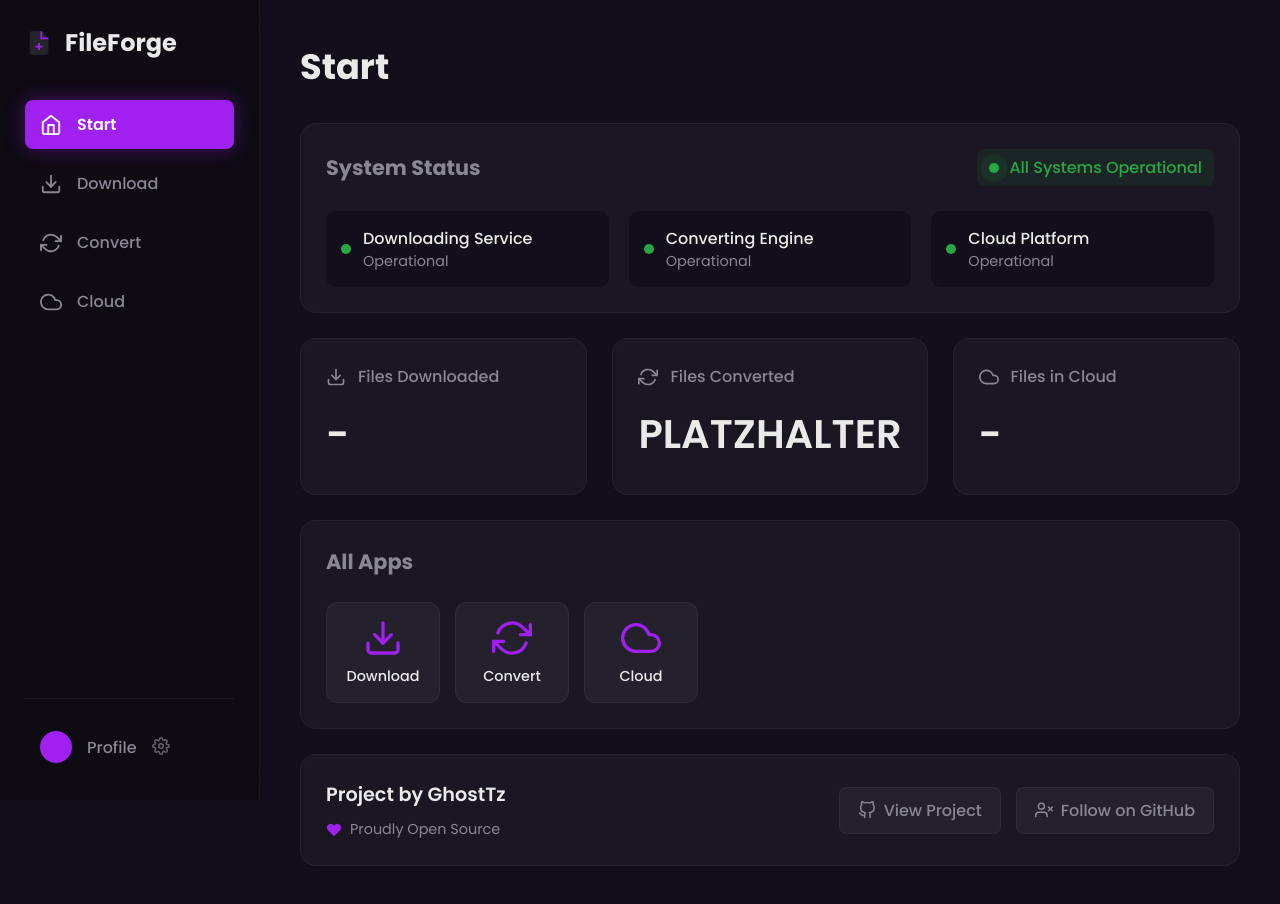
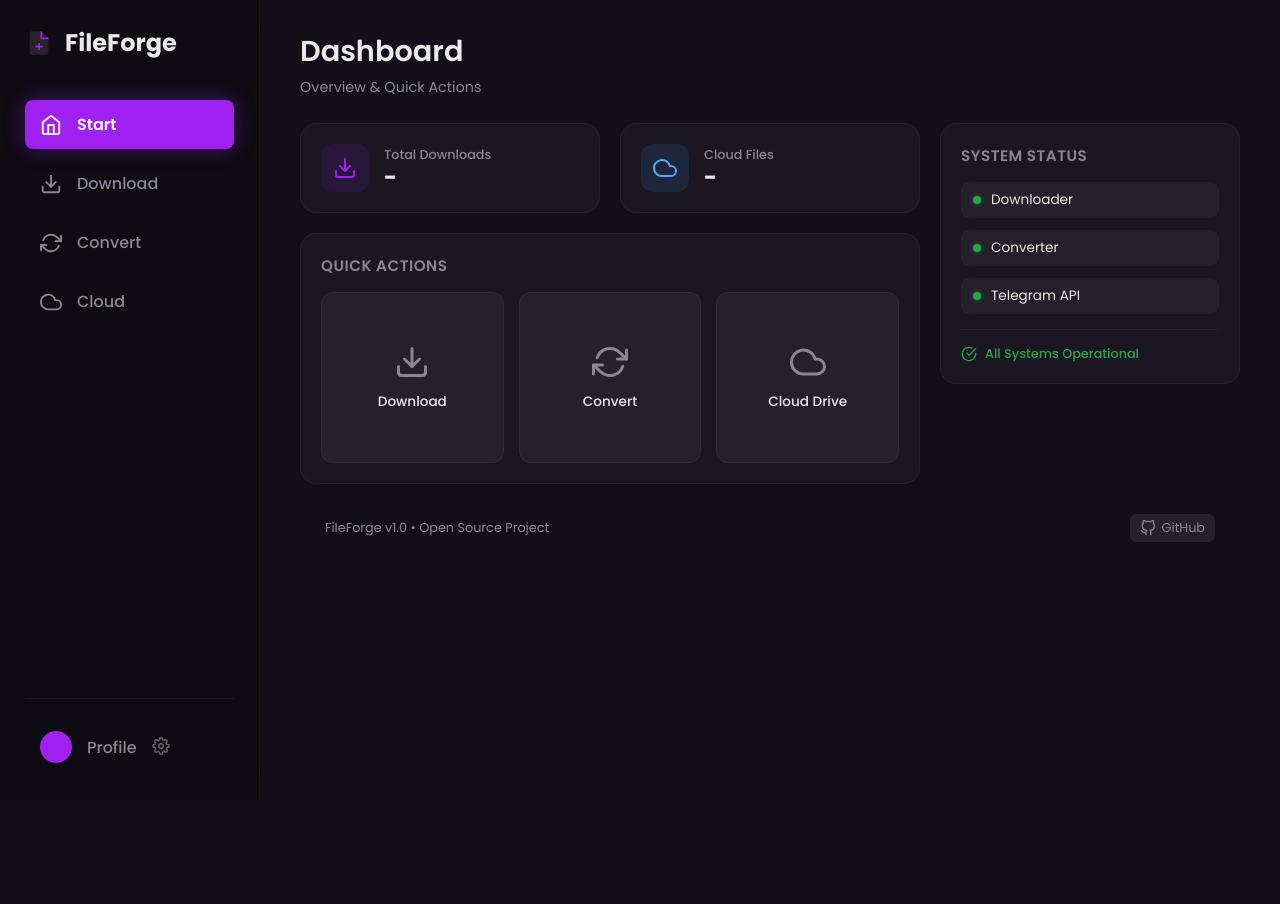
Before and after one commit to GhostTz/FileForge, a website: page src/app/views/dashboard.html in a window 1280 px wide. After the commit the page ends 800 px from the top, so only its background shows below. Drawn offline with Linux system fonts and the light colour scheme; files that its build step writes are made by us from their sources; no server answers; files whose address does not match are found by name.

Commit message:
new start design

```diff
--- a/src/app/public/css/start.css
+++ b/src/app/public/css/start.css
@@ -1,219 +1,302 @@
-/* Padding direkt auf den Inhalt geben, da Container nun keines mehr hat */
-.main-header, .start-page-grid {
-    padding: 40px;
+/* Container Reset */
+.start-container {
+    padding: 30px 40px;
+    max-width: 1200px;
+    margin: 0 auto;
+    animation: fadeIn 0.4s ease-out;
 }
 
-.main-header {
-    padding-bottom: 0; /* Header-Abstand nur oben und seitlich */
-    margin-bottom: 30px;
-}
-
-.main-header h1 {
-    font-size: 2.2rem;
-}
-
-.start-page-grid {
-    display: grid;
-    grid-template-columns: repeat(3, 1fr);
-    gap: 25px;
-    padding-top: 0; /* Abstand oben kommt vom Header */
-}
-
-.stat-card-large, .stat-card-small {
-    background-color: var(--card-bg);
-    padding: 25px;
-    border-radius: 16px;
-    border: 1px solid var(--card-border);
-    opacity: 0;
-    transform: translateY(20px);
-    animation: fadeInUp 0.5s ease-out forwards;
-}
-
-.stat-card-large {
-    grid-column: 1 / -1;
-    animation-delay: 0.1s;
-}
-
-.stat-card-small {
-    padding-bottom: 30px;
-}
-
-.stat-card-small:nth-of-type(2) { animation-delay: 0.2s; }
-.stat-card-small:nth-of-type(3) { animation-delay: 0.3s; }
-.stat-card-small:nth-of-type(4) { animation-delay: 0.4s; }
-
-.large-card-header {
-    display: flex;
-    justify-content: space-between;
-    align-items: center;
+/* Header */
+.start-header {
     margin-bottom: 25px;
 }
 
-.large-card-header h3 {
-    font-size: 1.3rem;
-    color: var(--text-muted);
+.start-header h1 {
+    font-size: 1.8rem;
+    font-weight: 600;
+    margin: 0;
+    color: var(--text-color);
 }
 
-.status-badge {
-    display: flex;
-    align-items: center;
-    gap: 10px;
-    background-color: rgba(40, 167, 69, 0.1);
-    color: #28a745;
-    padding: 6px 12px;
-    border-radius: 8px;
-    font-weight: 500;
+.start-header p {
+    color: var(--text-muted);
+    font-size: 0.9rem;
+    margin-top: 4px;
 }
 
-.status-indicator {
-    width: 10px;
-    height: 10px;
-    border-radius: 50%;
-    background-color: #28a745;
-}
-
-.status-indicator.pulse {
-    animation: pulse 2s infinite;
-}
-
-.sub-services {
+/* Bento Grid System */
+.bento-grid {
     display: grid;
-    grid-template-columns: repeat(auto-fit, minmax(200px, 1fr));
+    grid-template-columns: 1fr 1fr 1fr; /* 3 Spalten Desktop */
+    grid-template-rows: auto auto auto;
     gap: 20px;
 }
 
-.sub-service-item {
+/* Karten Basis-Style */
+.bento-card {
+    background-color: var(--card-bg);
+    border: 1px solid var(--card-border);
+    border-radius: 16px;
+    padding: 20px;
+    display: flex;
+    flex-direction: column;
+    transition: transform 0.2s ease, border-color 0.2s ease;
+    backdrop-filter: blur(10px);
+}
+
+.bento-card:hover {
+    border-color: rgba(255,255,255,0.1);
+    transform: translateY(-2px);
+}
+
+/* --- 1. Stats Cards --- */
+.stat-card {
+    grid-column: span 1;
+    flex-direction: row;
+    align-items: center;
+    gap: 15px;
+}
+
+.stat-icon-bg {
+    width: 48px;
+    height: 48px;
+    border-radius: 12px;
+    background: rgba(160, 32, 240, 0.1);
     display: flex;
     align-items: center;
-    gap: 12px;
-    background: var(--background-main);
-    padding: 15px;
-    border-radius: 10px;
+    justify-content: center;
+    color: var(--primary-color);
+    flex-shrink: 0;
 }
 
-.service-info h4 { font-size: 1rem; font-weight: 500; }
-.service-info p { font-size: 0.9rem; color: var(--text-muted); }
+.stat-icon-bg.cloud {
+    background: rgba(79, 172, 254, 0.1);
+    color: #4facfe;
+}
 
-.card-header {
+.stat-info {
     display: flex;
-    align-items: center;
-    gap: 12px;
+    flex-direction: column;
+    overflow: hidden; /* Verhindert Text-Umbruch Probleme */
+}
+
+.stat-label {
+    font-size: 0.8rem;
     color: var(--text-muted);
     font-weight: 500;
-    margin-bottom: 15px;
+    white-space: nowrap;
 }
 
-.card-header svg { width: 20px; height: 20px; }
-.stat-value { font-size: 2.5rem; font-weight: 600; color: var(--text-color); }
-
-.project-card {
-    animation-delay: 0.5s;
+.stat-number {
+    font-size: 1.4rem;
+    font-weight: 700;
+    color: var(--text-color);
+    line-height: 1.2;
 }
 
-.project-card-content {
-    display: flex;
-    align-items: center;
-    justify-content: space-between;
-    gap: 20px;
-    flex-wrap: wrap;
+/* --- 2. Launcher Card --- */
+.launcher-card {
+    grid-column: span 2;
+    grid-row: span 2;
 }
 
-.project-info h3 { font-size: 1.2rem; font-weight: 600; }
-.open-source-badge {
-    display: flex;
-    align-items: center;
-    gap: 8px;
-    margin-top: 10px;
+.launcher-card h3, .status-card h3 {
+    font-size: 0.95rem;
     color: var(--text-muted);
-    font-size: 0.9rem;
+    margin-bottom: 15px;
+    font-weight: 600;
+    text-transform: uppercase;
+    letter-spacing: 0.5px;
 }
-.open-source-badge svg { color: var(--primary-color); width: 16px; height: 16px; }
 
-.project-links { display: flex; gap: 15px; }
-.project-link-btn {
-    padding: 10px 18px;
+.launcher-grid {
+    display: grid;
+    grid-template-columns: repeat(3, 1fr);
+    gap: 15px;
+    height: 100%;
+}
+
+.launch-btn {
     background: var(--active-bg);
     border: 1px solid var(--card-border);
-    border-radius: 8px;
-    text-decoration: none;
-    color: var(--text-muted);
-    display: flex;
-    align-items: center;
-    gap: 8px;
-    font-weight: 500;
-    transition: all 0.2s ease;
-}
-.project-link-btn:hover {
-    background: var(--card-bg);
-    color: var(--text-color);
-    transform: translateY(-2px);
-    border-color: rgba(255, 255, 255, 0.1);
-}
-.project-link-btn svg { width: 18px; height: 18px; }
-
-/* NEU: App Launcher CSS */
-.app-launcher-section {
-    grid-column: 1 / -1;
-}
-
-.app-launcher-grid {
-    display: grid;
-    grid-template-columns: repeat(auto-fill, minmax(100px, 1fr));
-    gap: 15px;
-    margin-top: 15px;
-}
-
-.launcher-item {
+    border-radius: 12px;
     display: flex;
     flex-direction: column;
     align-items: center;
     justify-content: center;
-    background: var(--active-bg);
-    padding: 15px;
-    border-radius: 12px;
     text-decoration: none;
     color: var(--text-color);
-    border: 1px solid var(--card-border);
+    transition: all 0.2s ease;
+    padding: 15px;
+    gap: 10px;
+    text-align: center;
+}
+
+.launch-btn:hover {
+    background: var(--card-bg);
+    border-color: var(--primary-color);
+    transform: scale(1.02);
+}
+
+.launch-icon {
+    width: 36px;
+    height: 36px;
+    margin-bottom: 2px;
+    color: var(--text-muted);
+    transition: color 0.2s;
+}
+
+.launch-btn:hover .launch-icon { color: var(--primary-color); }
+.launch-btn span { font-size: 0.85rem; font-weight: 500; }
+
+/* --- 3. Status Card --- */
+.status-card {
+    grid-column: 3 / 4;
+    grid-row: 1 / 3;
+}
+
+.status-list {
+    flex-grow: 1;
+    display: flex;
+    flex-direction: column;
+    gap: 12px;
+}
+
+.status-item {
+    display: flex;
+    align-items: center;
+    gap: 10px;
+    font-size: 0.85rem;
+    color: var(--text-color);
+    padding: 8px 12px;
+    background: var(--active-bg);
+    border-radius: 8px;
+}
+
+.dot {
+    width: 8px;
+    height: 8px;
+    border-radius: 50%;
+    background-color: #28a745;
+    box-shadow: 0 0 5px rgba(40, 167, 69, 0.5);
+}
+
+.overall-status {
+    margin-top: 15px;
+    padding-top: 15px;
+    border-top: 1px solid var(--card-border);
+    display: flex;
+    align-items: center;
+    gap: 8px;
+    color: #28a745;
+    font-size: 0.8rem;
+    font-weight: 500;
+}
+
+/* --- 4. Footer Card --- */
+.footer-card {
+    grid-column: 1 / -1;
+    padding: 10px 25px;
+    background: transparent;
+    border: none;
+}
+
+.footer-content {
+    display: flex;
+    justify-content: space-between;
+    align-items: center;
+    color: var(--text-muted);
+    font-size: 0.8rem;
+}
+
+.github-mini-btn {
+    display: flex;
+    align-items: center;
+    gap: 6px;
+    color: var(--text-muted);
+    text-decoration: none;
+    padding: 5px 10px;
+    border-radius: 6px;
+    background: var(--active-bg);
     transition: all 0.2s;
 }
 
-.launcher-item:hover {
-    transform: translateY(-3px);
-    border-color: var(--primary-color);
+.github-mini-btn:hover {
+    color: var(--text-color);
     background: var(--card-bg);
 }
 
-.launcher-icon {
-    width: 40px;
-    height: 40px;
-    margin-bottom: 8px;
-    color: var(--primary-color);
+/* --- RESPONSIVE DESIGN FIXES --- */
+
+/* Tablet (bis 992px) */
+@media (max-width: 992px) {
+    .bento-grid {
+        grid-template-columns: 1fr 1fr; /* 2 Spalten */
     }
 
-.launcher-icon svg {
-    width: 100%;
-    height: 100%;
+    .status-card {
+        grid-column: span 2; /* Volle Breite */
+        grid-row: auto;
+        flex-direction: column;
     }
 
-.launcher-item span {
-    font-size: 0.9rem;
-    font-weight: 500;
+    .status-list {
+        flex-direction: row;
+        flex-wrap: wrap;
     }
 
-@keyframes fadeInUp { to { opacity: 1; transform: translateY(0); } }
-@keyframes pulse {
-    0% { box-shadow: 0 0 0 0 rgba(40, 167, 69, 0.7); }
-    70% { box-shadow: 0 0 0 10px rgba(40, 167, 69, 0); }
-    100% { box-shadow: 0 0 0 0 rgba(40, 167, 69, 0); }
+    .status-item { flex: 1; justify-content: center; }
 }
 
+/* Mobile (bis 768px) - Hier passiert der Fix! */
 @media (max-width: 768px) {
-    .main-header, .start-page-grid { padding: 20px; }
-    .main-header { padding-bottom: 0; }
-    .start-page-grid { padding-top: 0; grid-template-columns: 1fr; }
+    .start-container {
+        padding: 20px;
+        /* WICHTIG: Platz für Bottom-Nav lassen! */
+        padding-bottom: 100px;
+    }
 
-    .main-header h1 { font-size: 1.8rem; }
-    .stat-value { font-size: 2rem; }
-    .large-card-header { flex-direction: column; align-items: flex-start; gap: 10px; }
-    .project-card-content { justify-content: center; text-align: center; }
+    .bento-grid {
+        /* Kein Grid mehr, sondern alles sauber untereinander */
+        display: flex;
+        flex-direction: column;
+        gap: 15px;
     }
+
+    /* Alle Karten nehmen volle Breite */
+    .stat-card, .launcher-card, .status-card, .footer-card {
+        width: 100%;
+        margin: 0;
+    }
+
+    /* Quick Actions reparieren */
+    .launcher-grid {
+        /* Buttons passen sich an, mindestens 100px breit.
+           Führt zu 2 oder 3 Buttons pro Zeile, je nach Handybreite. */
+        grid-template-columns: repeat(auto-fit, minmax(100px, 1fr));
+    }
+
+    .launch-btn {
+        padding: 15px 10px; /* Etwas weniger Padding an den Seiten */
+    }
+
+    /* Status Liste auf Mobile untereinander */
+    .status-list {
+        flex-direction: column;
+    }
+
+    .status-item {
+        justify-content: flex-start;
+    }
+
+    .footer-content {
+        flex-direction: column;
+        gap: 10px;
+        text-align: center;
+    }
+}
+
+@keyframes fadeIn {
+    from { opacity: 0; transform: translateY(10px); }
+    to { opacity: 1; transform: translateY(0); }
+}
--- a/src/app/views/start.html
+++ b/src/app/views/start.html
@@ -1,141 +1,90 @@
-<header class="main-header">
-    <h1>Start</h1>
-</header>
+<div class="start-container">
+    <header class="start-header">
+        <div class="welcome-text">
+            <h1>Dashboard</h1>
+            <p>Overview & Quick Actions</p>
+        </div>
+    </header>
 
-<section class="start-page-grid">
-    <div class="stat-card-large server-status">
-        <div class="large-card-header">
-            <h3>System Status</h3>
-            <div class="status-badge">
-                <span class="status-indicator pulse"></span>
-                All Systems Operational
+    <div class="bento-grid">
+        <!-- 1. Stats Row (2 nebeneinander) -->
+        <div class="bento-card stat-card">
+            <div class="stat-icon-bg">
+                <svg xmlns="http://www.w3.org/2000/svg" width="24" height="24" viewBox="0 0 24 24" fill="none" stroke="currentColor" stroke-width="2" stroke-linecap="round" stroke-linejoin="round"><path d="M21 15v4a2 2 0 0 1-2 2H5a2 2 0 0 1-2-2v-4"/><polyline points="7 10 12 15 17 10"/><line x1="12" y1="15" x2="12" y2="3"/></svg>
+            </div>
+            <div class="stat-info">
+                <span class="stat-label">Total Downloads</span>
+                <span class="stat-number" id="total-downloads-count">...</span>
             </div>
         </div>
-        <div class="sub-services">
-            <div class="sub-service-item">
-                <span class="status-indicator"></span>
-                <div class="service-info">
-                    <h4>Downloading Service</h4>
-                    <p>Operational</p>
+
+        <div class="bento-card stat-card">
+            <div class="stat-icon-bg cloud">
+                <svg xmlns="http://www.w3.org/2000/svg" width="24" height="24" viewBox="0 0 24 24" fill="none" stroke="currentColor" stroke-width="2" stroke-linecap="round" stroke-linejoin="round"><path d="M18 10h-1.26A8 8 0 1 0 9 20h9a5 5 0 0 0 0-10z"></path></svg>
+            </div>
+            <div class="stat-info">
+                <span class="stat-label">Cloud Files</span>
+                <span class="stat-number" id="cloud-file-count">...</span>
+            </div>
+        </div>
+
+        <!-- 2. App Launcher (Große Box) -->
+        <div class="bento-card launcher-card">
+            <h3>Quick Actions</h3>
+            <div class="launcher-grid">
+                <a href="#" data-page="download" class="launch-btn nav-link">
+                    <div class="launch-icon download">
+                        <svg xmlns="http://www.w3.org/2000/svg" viewBox="0 0 24 24" fill="none" stroke="currentColor" stroke-width="2" stroke-linecap="round" stroke-linejoin="round"><path d="M21 15v4a2 2 0 0 1-2 2H5a2 2 0 0 1-2-2v-4"/><polyline points="7 10 12 15 17 10"/><line x1="12" y1="15" x2="12" y2="3"/></svg>
+                    </div>
+                    <span>Download</span>
+                </a>
+                <a href="#" data-page="convert" class="launch-btn nav-link">
+                    <div class="launch-icon convert">
+                        <svg xmlns="http://www.w3.org/2000/svg" viewBox="0 0 24 24" fill="none" stroke="currentColor" stroke-width="2" stroke-linecap="round" stroke-linejoin="round"><polyline points="23 4 23 10 17 10"/><polyline points="1 20 1 14 7 14"/><path d="M3.51 9a9 9 0 0 1 14.85-3.36L23 10M1 14l4.64 4.36A9 9 0 0 0 20.49 15"/></svg>
+                    </div>
+                    <span>Convert</span>
+                </a>
+                <a href="#" data-page="cloud" class="launch-btn nav-link">
+                    <div class="launch-icon cloud">
+                        <svg xmlns="http://www.w3.org/2000/svg" viewBox="0 0 24 24" fill="none" stroke="currentColor" stroke-width="2" stroke-linecap="round" stroke-linejoin="round"><path d="M18 10h-1.26A8 8 0 1 0 9 20h9a5 5 0 0 0 0-10z"></path></svg>
+                    </div>
+                    <span>Cloud Drive</span>
+                </a>
+            </div>
+        </div>
+
+        <!-- 3. System Status (Hochkant Box) -->
+        <div class="bento-card status-card">
+            <h3>System Status</h3>
+            <div class="status-list">
+                <div class="status-item">
+                    <span class="dot online"></span>
+                    <span>Downloader</span>
+                </div>
+                <div class="status-item">
+                    <span class="dot online"></span>
+                    <span>Converter</span>
+                </div>
+                <div class="status-item">
+                    <span class="dot online"></span>
+                    <span>Telegram API</span>
                 </div>
             </div>
-            <div class="sub-service-item">
-                <span class="status-indicator"></span>
-                <div class="service-info">
-                    <h4>Converting Engine</h4>
-                    <p>Operational</p>
-                </div>
-            </div>
-            <div class="sub-service-item">
-                <span class="status-indicator"></span>
-                <div class="service-info">
-                    <h4>Cloud Platform</h4>
-                    <p>Operational</p>
-                </div>
+            <div class="overall-status">
+                <svg xmlns="http://www.w3.org/2000/svg" width="16" height="16" viewBox="0 0 24 24" fill="none" stroke="currentColor" stroke-width="2" stroke-linecap="round" stroke-linejoin="round"><path d="M22 11.08V12a10 10 0 1 1-5.93-9.14"></path><polyline points="22 4 12 14.01 9 11.01"></polyline></svg>
+                <span>All Systems Operational</span>
             </div>
         </div>
-    </div>
 
-    <div class="stat-card-small">
-        <div class="card-header">
-            <svg xmlns="http://www.w3.org/2000/svg" viewBox="0 0 24 24" fill="none" stroke="currentColor"
-                stroke-width="2" stroke-linecap="round" stroke-linejoin="round">
-                <path d="M21 15v4a2 2 0 0 1-2 2H5a2 2 0 0 1-2-2v-4" />
-                <polyline points="7 10 12 15 17 10" />
-                <line x1="12" y1="15" x2="12" y2="3" />
-            </svg>
-            <span>Files Downloaded</span>
-        </div>
-        <div class="stat-value" id="total-downloads-count">Loading...</div>
-    </div>
-
-    <div class="stat-card-small">
-        <div class="card-header">
-            <svg xmlns="http://www.w3.org/2000/svg" viewBox="0 0 24 24" fill="none" stroke="currentColor"
-                stroke-width="2" stroke-linecap="round" stroke-linejoin="round">
-                <polyline points="23 4 23 10 17 10" />
-                <polyline points="1 20 1 14 7 14" />
-                <path d="M3.51 9a9 9 0 0 1 14.85-3.36L23 10M1 14l4.64 4.36A9 9 0 0 0 20.49 15" />
-            </svg>
-            <span>Files Converted</span>
-        </div>
-        <div class="stat-value">PLATZHALTER</div>
-    </div>
-
-    <div class="stat-card-small">
-        <div class="card-header">
-            <svg xmlns="http://www.w3.org/2000/svg" width="24" height="24" viewBox="0 0 24 24" fill="none"
-                stroke="currentColor" stroke-width="2" stroke-linecap="round" stroke-linejoin="round">
-                <path d="M18 10h-1.26A8 8 0 1 0 9 20h9a5 5 0 0 0 0-10z"></path>
-            </svg>
-            <span>Files in Cloud</span>
-        </div>
-        <div class="stat-value" id="cloud-file-count">Loading...</div>
-    </div>
-
-    <!-- NEU: App Launcher -->
-    <div class="stat-card-large app-launcher-section">
-        <div class="large-card-header">
-            <h3>All Apps</h3>
-        </div>
-        <div class="app-launcher-grid">
-            <a href="#" data-page="download" class="launcher-item nav-link">
-                <div class="launcher-icon">
-                    <svg xmlns="http://www.w3.org/2000/svg" viewBox="0 0 24 24" fill="none" stroke="currentColor" stroke-width="2" stroke-linecap="round" stroke-linejoin="round"><path d="M21 15v4a2 2 0 0 1-2 2H5a2 2 0 0 1-2-2v-4" /><polyline points="7 10 12 15 17 10" /><line x1="12" y1="15" x2="12" y2="3" /></svg>
-                </div>
-                <span>Download</span>
-            </a>
-            <a href="#" data-page="convert" class="launcher-item nav-link">
-                <div class="launcher-icon">
-                    <svg xmlns="http://www.w3.org/2000/svg" viewBox="0 0 24 24" fill="none" stroke="currentColor" stroke-width="2" stroke-linecap="round" stroke-linejoin="round"><polyline points="23 4 23 10 17 10" /><polyline points="1 20 1 14 7 14" /><path d="M3.51 9a9 9 0 0 1 14.85-3.36L23 10M1 14l4.64 4.36A9 9 0 0 0 20.49 15" /></svg>
-                </div>
-                <span>Convert</span>
-            </a>
-            <a href="#" data-page="cloud" class="launcher-item nav-link">
-                <div class="launcher-icon">
-                    <svg xmlns="http://www.w3.org/2000/svg" viewBox="0 0 24 24" fill="none" stroke="currentColor" stroke-width="2" stroke-linecap="round" stroke-linejoin="round"><path d="M18 10h-1.26A8 8 0 1 0 9 20h9a5 5 0 0 0 0-10z"></path></svg>
-                </div>
-                <span>Cloud</span>
-            </a>
-        </div>
-    </div>
-
-    <div class="stat-card-large project-card">
-        <div class="project-card-content">
-            <div class="project-info">
-                <h3>Project by GhostTz</h3>
-                <div class="open-source-badge">
-                    <svg xmlns="http://www.w3.org/2000/svg" width="24" height="24" viewBox="0 0 24 24"
-                        fill="currentColor" class="feather feather-heart">
-                        <path
-                            d="M20.84 4.61a5.5 5.5 0 0 0-7.78 0L12 5.67l-1.06-1.06a5.5 5.5 0 0 0-7.78 7.78l1.06 1.06L12 21.23l7.78-7.78 1.06-1.06a5.5 5.5 0 0 0 0-7.78z">
-                        </path>
-                    </svg>
-                    <span>Proudly Open Source</span>
-                </div>
-            </div>
-            <div class="project-links">
-                <a href="https://github.com/GhostTz/FileForge" target="_blank" rel="noopener noreferrer"
-                    class="project-link-btn">
-                    <svg xmlns="http://www.w3.org/2000/svg" width="24" height="24" viewBox="0 0 24 24" fill="none"
-                        stroke="currentColor" stroke-width="2" stroke-linecap="round" stroke-linejoin="round">
-                        <path
-                            d="M9 19c-5 1.5-5-2.5-7-3m14 6v-3.87a3.37 3.37 0 0 0-.94-2.61c3.14-.35 6.44-1.54 6.44-7A5.44 5.44 0 0 0 20 4.77 5.07 5.07 0 0 0 19.91 1S18.73.65 16 2.48a13.38 13.38 0 0 0-7 0C6.27.65 5.09 1 5.09 1A5.07 5.07 0 0 0 5 4.77a5.44 5.44 0 0 0-1.5 3.78c0 5.42 3.3 6.61 6.44 7A3.37 3.37 0 0 0 9 18.13V22">
-                        </path>
-                    </svg>
-                    <span>View Project</span>
-                </a>
-                <a href="https://github.com/GhostTz" target="_blank" rel="noopener noreferrer" class="project-link-btn">
-                    <svg xmlns="http://www.w3.org/2000/svg" width="24" height="24" viewBox="0 0 24 24" fill="none"
-                        stroke="currentColor" stroke-width="2" stroke-linecap="round" stroke-linejoin="round">
-                        <path d="M16 21v-2a4 4 0 0 0-4-4H5a4 4 0 0 0-4 4v2"></path>
-                        <circle cx="8.5" cy="7" r="4"></circle>
-                        <line x1="18" y1="8" x2="23" y2="13"></line>
-                        <line x1="23" y1="8" x2="18" y2="13"></line>
-                    </svg>
-                    <span>Follow on GitHub</span>
+        <!-- 4. Footer / Project Link (Breite Box unten) -->
+        <div class="bento-card footer-card">
+            <div class="footer-content">
+                <span>FileForge v1.0 &bull; Open Source Project</span>
+                <a href="https://github.com/GhostTz/FileForge" target="_blank" class="github-mini-btn">
+                    <svg xmlns="http://www.w3.org/2000/svg" width="16" height="16" viewBox="0 0 24 24" fill="none" stroke="currentColor" stroke-width="2" stroke-linecap="round" stroke-linejoin="round"><path d="M9 19c-5 1.5-5-2.5-7-3m14 6v-3.87a3.37 3.37 0 0 0-.94-2.61c3.14-.35 6.44-1.54 6.44-7A5.44 5.44 0 0 0 20 4.77 5.07 5.07 0 0 0 19.91 1S18.73.65 16 2.48a13.38 13.38 0 0 0-7 0C6.27.65 5.09 1 5.09 1A5.07 5.07 0 0 0 5 4.77a5.44 5.44 0 0 0-1.5 3.78c0 5.42 3.3 6.61 6.44 7A3.37 3.37 0 0 0 9 18.13V22"></path></svg>
+                    GitHub
                 </a>
             </div>
         </div>
     </div>
-</section>
+</div>
```
Lines whose indentation alone changed are shown as unchanged.
